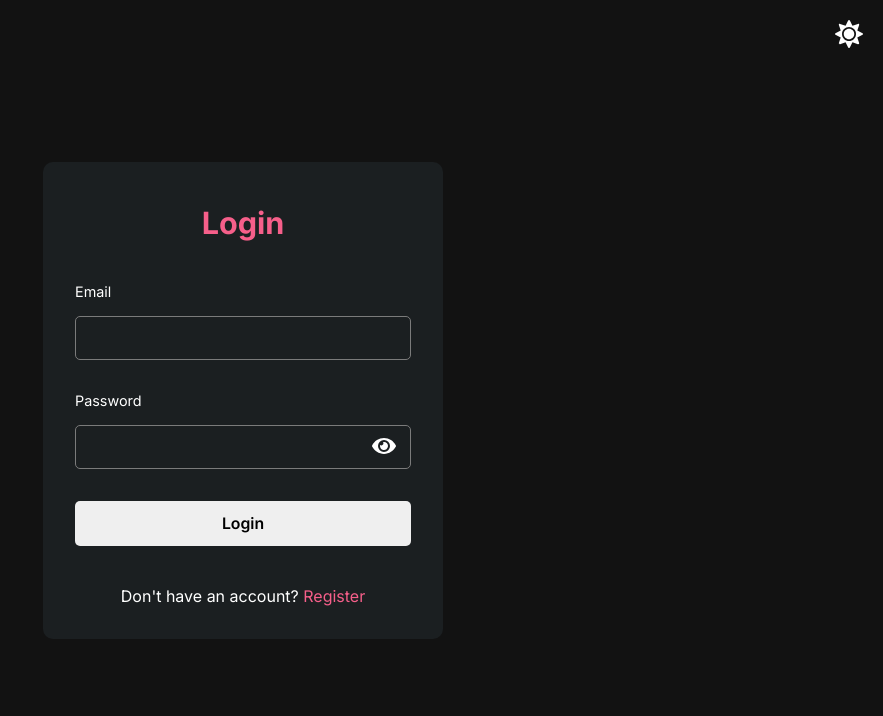
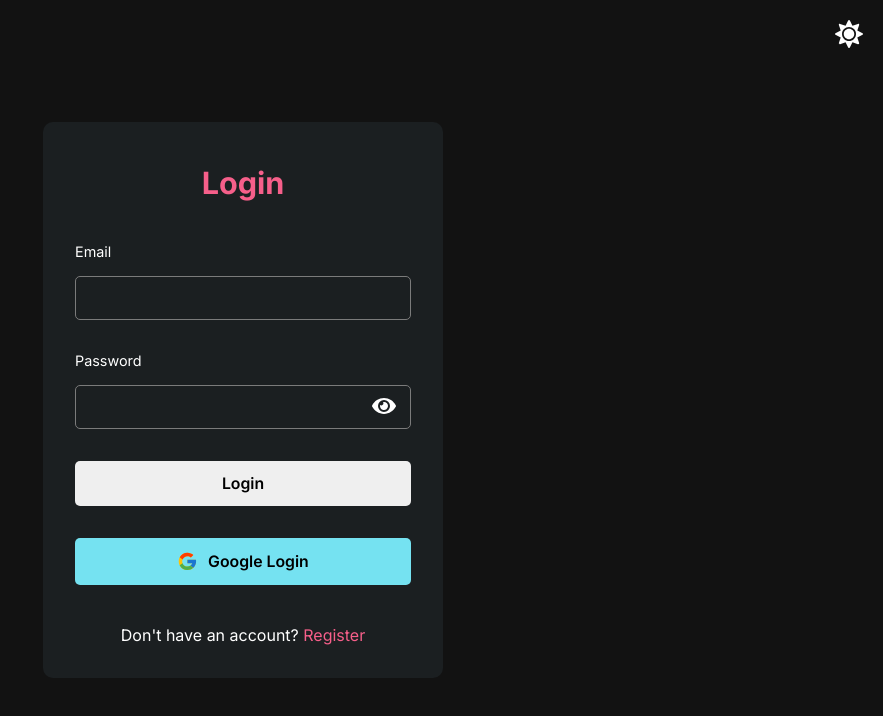
Before and after one commit to dazzlerabhi30800/todo-app-appwrite-typescript, a React (Vite) app: page /login in a window 1280 px wide. Shown: the top 716 px of the page, without its empty margins (397-1280 px from the left). Built offline with nearby package versions, Linux system fonts and the light colour scheme; no server answers.

Commit message:
added support google auth

```diff
--- a/src/Store/Store.tsx
+++ b/src/Store/Store.tsx
@@ -64,8 +64,7 @@ export default function TodoContextProvider({
   const getDocuments = async () => {
     setLoading(true);
     const response = await databases.listDocuments(Database_id, Collection_id);
-    // if (!response) return;
-    console.log(response.documents);
+    if (!response) return;
     const documents: Todo[] = response.documents.map((doc: any) => ({
       $id: doc.$id,
       todo: doc.todo,
--- a/src/pages/LoginPage.tsx
+++ b/src/pages/LoginPage.tsx
@@ -2,6 +2,8 @@ import { useEffect, useState } from "react";
 import { Link } from "react-router-dom";
 import { useTodoContext } from "../Store/Store";
 import { FaEye, FaEyeSlash } from "react-icons/fa";
+import { account } from "../appWrite";
+import { FcGoogle } from "react-icons/fc";
 
 export default function LoginPage() {
   const { getSession, handleLogin, setShowPass, showPass } = useTodoContext();
@@ -9,6 +11,13 @@ export default function LoginPage() {
     email: "",
     pass: "",
   });
+  const handleGoogleAuth = () => {
+    account.createOAuth2Session(
+      "google",
+      "http://localhost:5173",
+      "http://localhost:5173/login"
+    );
+  };
   useEffect(() => {
     return () => {
       getSession();
@@ -52,6 +61,13 @@ export default function LoginPage() {
         <button className="form--btn" type="submit">
           Login
         </button>
+        <button
+          className="form--btn google--login"
+          type="button"
+          onClick={handleGoogleAuth}
+        >
+          <FcGoogle style={{ fontSize: "1.3rem" }} /> Google Login
+        </button>
       </form>
       <p className="link--text">
         Don't have an account? <Link to="/signup">Register</Link>
--- a/src/pages/TodosPage.tsx
+++ b/src/pages/TodosPage.tsx
@@ -11,7 +11,6 @@ export default function TodosPage() {
   // function to run on start
   useEffect(() => {
     getDocuments();
-    console.log(user);
   }, []);
 
   if (!todos) return <Spinner margin="0 0" />;
```
